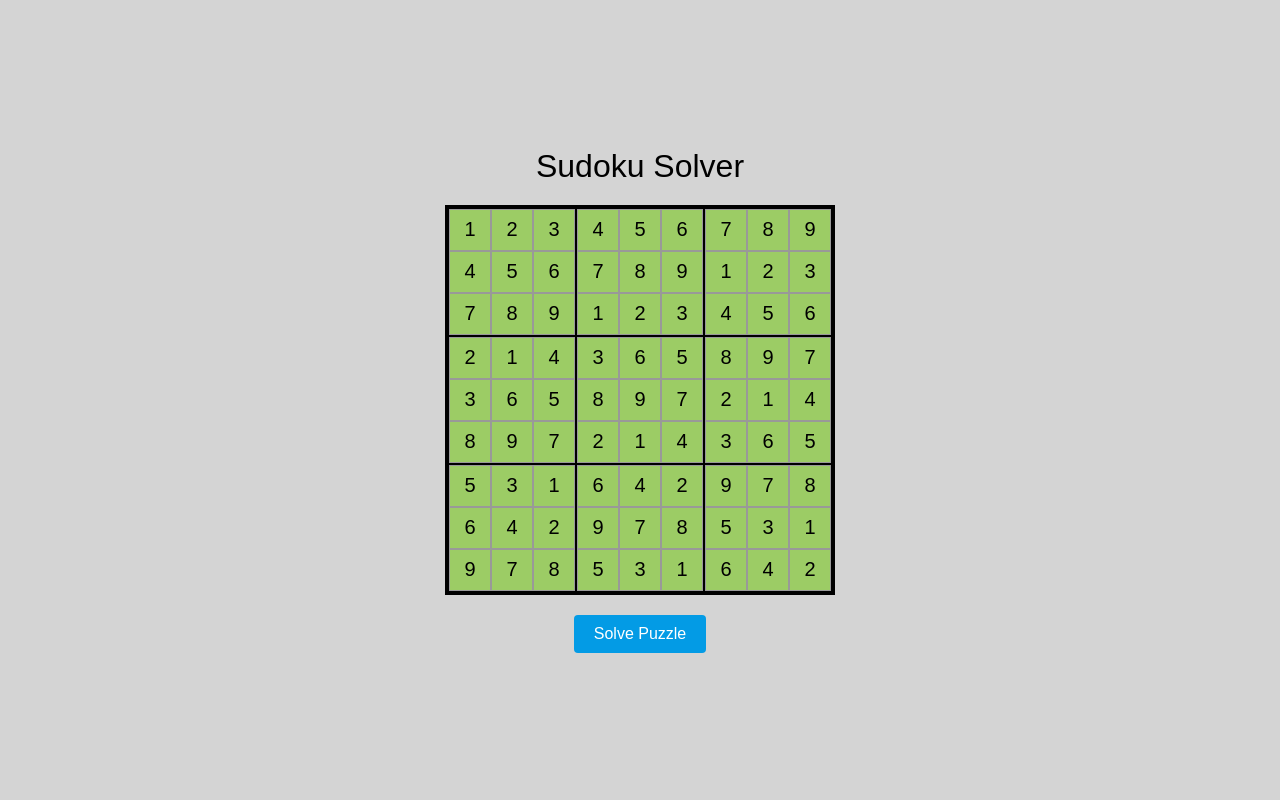
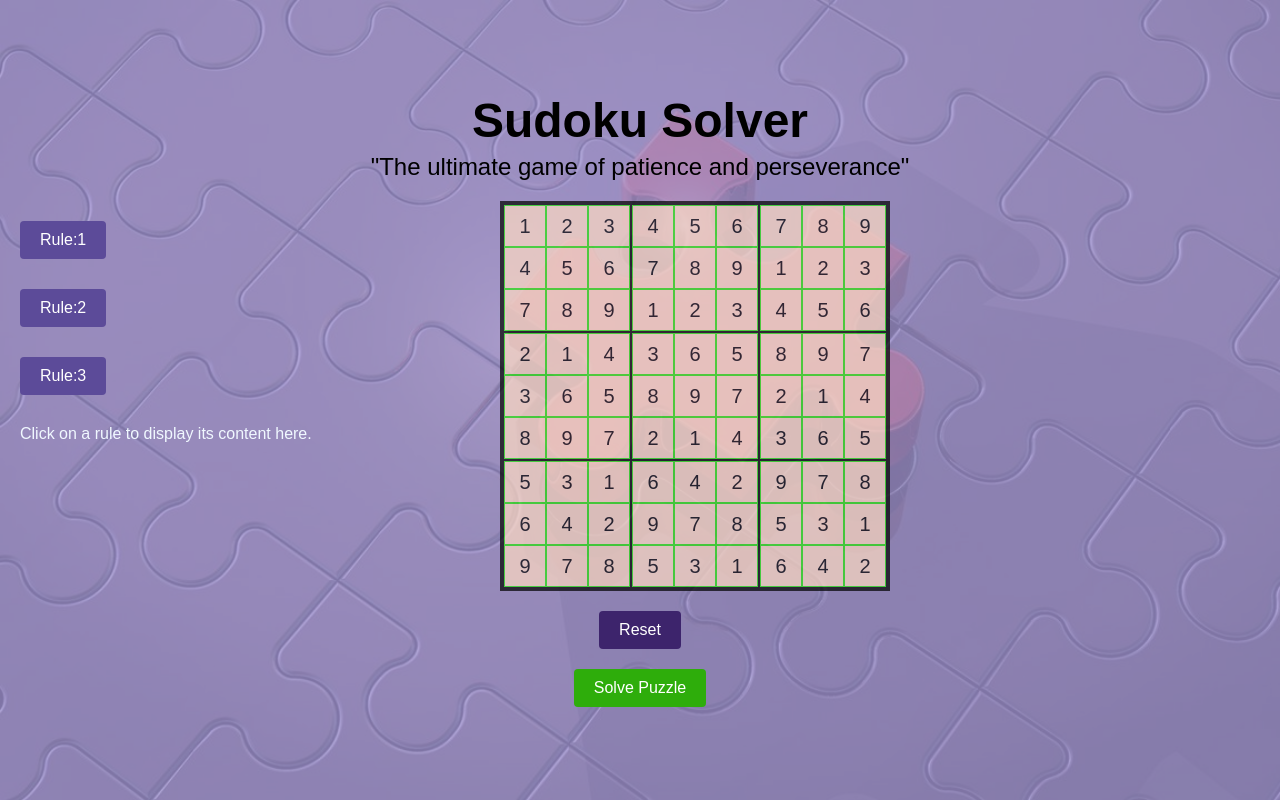
Before and after one commit to gyanranjan17/Sudoku-Solver, a plain HTML site: page index.html in a window 1280 px wide. Both pictures are taken after a click on the button "Solve Puzzle". Drawn offline with Linux system fonts and the light colour scheme.

Commit message:
Add files via upload

```diff
--- a/index.html
+++ b/index.html
@@ -5,21 +5,48 @@
     <meta charset="UTF-8">
     <meta name="viewport" content="width=device-width, initial-scale=1.0">
     <link rel="stylesheet" href="style.css">
-    <title>Day #46 - Sudoku Solver | AsmrProg</title>
+    <title>Sudoku Solver</title>
 </head>
 
 <body>
 
-    <h1>Sudoku Solver</h1>
+
+    <h1 style="height: 60px; font-size: 300%;">Sudoku Solver</h1>
+    <h2>"The ultimate game of patience and perseverance"</h2>
     <div class="sudoku-container">
-        <table>
+        <div>
+        <div id="sidebar" style="width: 100px;">
+            <button class="rule" style="margin: 20px 20px 10px;" onclick="showRule('Each 3×3 block can only contain numbers from 1 to 9.')">Rule:1</button>
+            <button class="rule" style="margin: 20px 20px 10px;" onclick="showRule('Each vertical column can only contain numbers from 1 to 9.')">Rule:2</button>
+            <button class="rule" style="margin: 20px 20px 10px;" onclick="showRule('Each horizontal row can only contain numbers from 1 to 9.')">Rule:3</button>
+        </div>
+        <div style="width: 10%;"></div>
+          <div id="content" style="width: 500px; color: aliceblue;">
+            <div id="ruleContent" style="display:flex; margin: 20px 20px 20px 20px;" >
+              Click on a rule to display its content here.
+            </div>
+          </div>
+        </div>
+
+        <table style="opacity: 0.7;">
             <tbody id="sudoku-grid">
                 <!-- The grid will be dynamically generated by JavaScript -->
             </tbody>
         </table>
+
+        <div style="width: 500px;" ></div>
     </div>
+    <div>
+        <button id="reset-btn" >Reset</button>
+    </div>
+    <button id="solve-btn">Solve Puzzle</button>
 
-    <button id="solve-btn">Solve Puzzle</button>
+      <script>
+        function showRule(rule) {
+          var ruleContent = document.getElementById('ruleContent');
+          ruleContent.innerHTML =  rule;
+        }
+      </script>
 
     <script src="index.js"></script>
 </body>
--- a/index.js
+++ b/index.js
@@ -1,10 +1,29 @@
+function generateRandomTestCases() {
+    const gridSize = 9;
+    const sudokuGrid = document.getElementById("sudoku-grid");
+
+    for (let row = 0; row < gridSize; row++) {
+        for (let col = 0; col < gridSize; col++) {
+            const cellId = `cell-${row}-${col}`;
+            const cell = document.getElementById(cellId);
+
+            // Generate a random number between 1 and 9 for each cell
+            const randomValue = Math.floor(Math.random() * 9) + 1;
+            cell.value = randomValue;
+        }
+    }
+}
 document.addEventListener('DOMContentLoaded', function () {
     const gridSize = 9;
+    const res_btn=document.getElementById("reset-btn");
     const solveButton = document.getElementById("solve-btn");
     solveButton.addEventListener('click', solveSudoku);
 
-    const sudokuGrid = document.getElementById("sudoku-grid");
+    let sudokuGrid = document.getElementById("sudoku-grid");
     // Create the sudoku grid and input cells
+    res_btn.addEventListener('click', function(){
+        location.reload();
+    });
     for (let row = 0; row < gridSize; row++) {
         const newRow = document.createElement("tr");
         for (let col = 0; col < gridSize; col++) {
@@ -30,8 +49,23 @@ async function solveSudoku() {
         for (let col = 0; col < gridSize; col++) {
             const cellId = `cell-${row}-${col}`;
             const cellValue = document.getElementById(cellId).value;
-            sudokuArray[row][col] = cellValue !== "" ? parseInt(cellValue) : 0;
+            if (cellValue === "" || (parseInt(cellValue) >= 1 && parseInt(cellValue) <= 9)) {
+                sudokuArray[row][col] = cellValue === "" ? '.' : parseInt(cellValue);
+            } else {
+                alert("Invalid input. Please enter numbers from 1 to 9.");
+                return; // Exit the function
+            }
         }
+    }
+
+
+    // Check if the input Sudoku is valid
+    console.log(sudokuArray);
+    var chk=isValidSudoku(sudokuArray);
+    if (!chk) {
+        console.log(chk);
+        alert("The input Sudoku puzzle is not valid.");
+        return;
     }
 
     // Identify user-input cells and mark them
@@ -40,7 +74,7 @@ async function solveSudoku() {
             const cellId = `cell-${row}-${col}`;
             const cell = document.getElementById(cellId);
 
-            if (sudokuArray[row][col] !== 0) {
+            if (sudokuArray[row][col] !== '.') {
                 cell.classList.add("user-input");
             }
         }
@@ -66,12 +100,58 @@ async function solveSudoku() {
     }
 }
 
+// Rest of the code (solveSudokuHelper, isValidMove, sleep) remains the same
+function isValidSudoku(board) {
+    const gridSize = 9;
+
+    // Check rows and columns for duplicates
+    for (let i = 0; i < gridSize; i++) {
+        const rowSet = new Set();
+        const colSet = new Set();
+
+        for (let j = 0; j < gridSize; j++) {
+            const rowVal = board[i][j];
+            const colVal = board[j][i];
+
+            if (rowVal !== "." && rowSet.has(rowVal)) {
+                return false;
+            }
+            rowSet.add(rowVal);
+
+            if (colVal !== "." && colSet.has(colVal)) {
+                return false;
+            }
+            colSet.add(colVal);
+        }
+    }
+
+    // Check subgrids for duplicates
+    for (let i = 0; i < gridSize; i += 3) {
+        for (let j = 0; j < gridSize; j += 3) {
+            const subgridSet = new Set();
+
+            for (let r = i; r < i + 3; r++) {
+                for (let c = j; c < j + 3; c++) {
+                    const subgridVal = board[r][c];
+
+                    if (subgridVal !== "." && subgridSet.has(subgridVal)) {
+                        return false;
+                    }
+                    subgridSet.add(subgridVal);
+                }
+            }
+        }
+    }
+
+    return true; // If all checks pass, the Sudoku is valid
+}
+
 function solveSudokuHelper(board) {
     const gridSize = 9;
 
     for (let row = 0; row < gridSize; row++) {
         for (let col = 0; col < gridSize; col++) {
-            if (board[row][col] === 0) {
+            if (board[row][col] === '.') {
                 for (let num = 1; num <= 9; num++) {
                     if (isValidMove(board, row, col, num)) {
                         board[row][col] = num;
@@ -81,7 +161,7 @@ function solveSudokuHelper(board) {
                             return true; // Puzzle solved
                         }
 
-                        board[row][col] = 0; // Backtrack
+                        board[row][col] = '.'; // Backtrack
                     }
                 }
                 return false; // No valid number found
--- a/style.css
+++ b/style.css
@@ -3,25 +3,56 @@
     padding: 0;
 }
 
-body{
+body {
     font-family: Arial, Helvetica, sans-serif;
     text-align: center;
-    background: #d4d4d4;
+    background-image: url('bg.jpg'); /* Replace with your image path */
+    background-size: cover; /* Adjust as needed */
     display: flex;
     align-items: center;
     justify-content: center;
     flex-direction: column;
     height: 100vh;
 }
-
+body::before {
+    content: "";
+    position: absolute;
+    top: 0;
+    left: 0;
+    width: 100%;
+    height: 100%;
+    background-color: rgba(159, 145, 204, 0.8); /* Adjust the color and opacity */
+    z-index: -1;
+}
+.rule{
+    color: #ffffff;
+    background-color: #5C4B99;
+}
+.rule:hover{
+    background-color: #b27024c9;
+}
 h1{
-    font-weight: 500;
+    font-weight: 800;
 }
-
+h2{
+    font-weight: 200;
+}
+#rules-btn{
+    align-self: first baseline;
+    margin-left: 100px;
+    background-color: crimson;
+}
+#solve-btn{
+    background-color:rgb(46, 173, 11);
+}
+#solve-btn:hover{
+    background-color: rgb(17, 126, 26);
+}
 .sudoku-container{
+    width: 100%;
     margin-top: 20px;
     display: flex;
-    justify-content: center;
+    justify-content: space-between;
 }
 
 table{
@@ -34,7 +65,7 @@ table{
     height: 40px;
     text-align: center;
     font-size: 20px;
-    border: 1px solid #999;
+    border: 1px solid #27e70e;
     transition: all 0.3s ease-in-out;
 }
 
@@ -61,7 +92,7 @@ button{
     margin-top: 20px;
     padding: 10px 20px;
     font-size: 16px;
-    background-color: #039be5;
+    background-color: #3D246C;
     color: #fff;
     border: none;
     cursor: pointer;
@@ -70,10 +101,10 @@ button{
 }
 
 button:hover{
-    background-color: #0056b3;
+    background-color: #b27024c9;
 }
 
 .solved{
-    background-color: #9ccc65;
+    background-color: #FFDBC3;
     transition: all 0.2s ease-in-out;
 }
```
Also changed, not shown: bg.jpg (added), 1 other file.
